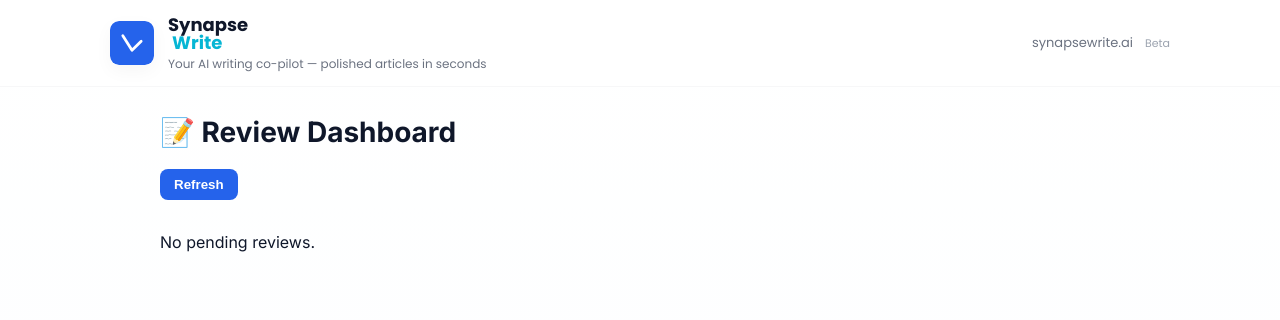
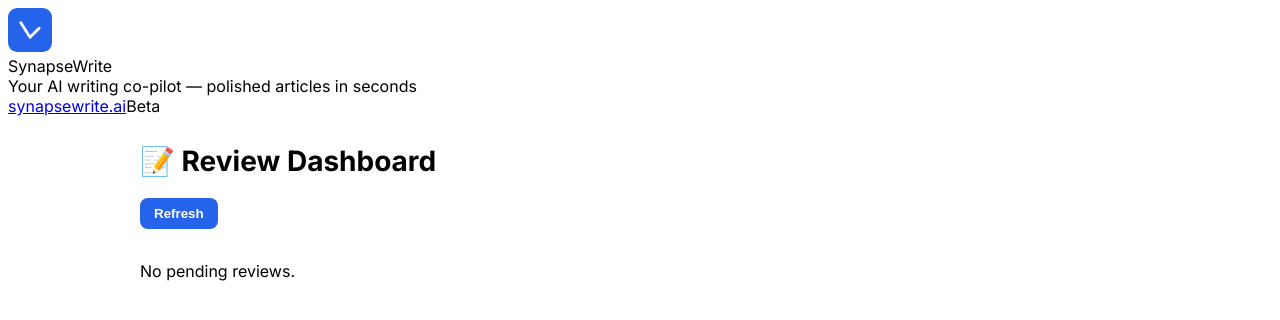
Before and after one commit to inpursuitsol/synapsewrite, a Next.js app: page / in a window 1280 px wide. Shown: the top 320 px of the page. Built offline with nearby package versions, Linux system fonts and the light colour scheme.

Commit message:
Update globals.css

```diff
--- a/app/globals.css
+++ b/app/globals.css
@@ -1,133 +1,20 @@
-/* globals.css - place at top of your existing file or replace it */
-/* Font & base ---------------------------------------------- */
-/* top of globals.css */
+/* fonts & root vars (paste at VERY TOP of app/globals.css) */
 @import url('https://fonts.googleapis.com/css2?family=Inter:wght@300;400;600;700;800&family=Poppins:wght@600;700&display=swap');
 
-:root{
+:root {
   --font-heading: "Poppins", Inter, system-ui, -apple-system, "Segoe UI", Roboto, "Helvetica Neue", Arial;
   --font-body: "Inter", system-ui, -apple-system, "Segoe UI", Roboto, "Helvetica Neue", Arial;
 }
 
-/* optional defaults */
+/* global defaults */
 html, body {
   font-family: var(--font-body);
-}
-
-
-:root{
-  --brand-primary: #2563EB; /* indigo */
-  --brand-accent:  #06B6D4; /* teal */
-  --brand-accent-2: #8B5CF6; /* purple accent */
-  --bg: #FFFFFF;
-  --muted: #6B7280;
-  --text-dark: #0F172A;
-  --card-bg: #FFFFFF;
-  --radius: 12px;
-  --glass: rgba(15,23,42,0.03);
-}
-
-* { box-sizing: border-box; }
-html,body,#root { height: 100%; }
-body {
-  margin: 0;
-  font-family: "Poppins", Inter, system-ui, -apple-system, "Segoe UI", Roboto, "Helvetica Neue", Arial;
-  color: var(--text-dark);
-  background: linear-gradient(180deg, #ffffff 0%, #fbfdff 100%);
   -webkit-font-smoothing: antialiased;
   -moz-osx-font-smoothing: grayscale;
 }
 
-/* Header ---------------------------------------------- */
-.site-header {
-  background: var(--bg);
-  border-bottom: 1px solid var(--glass);
-  position: sticky;
-  top: 0;
-  z-index: 60;
-}
-.container {
-  max-width: 1100px;
-  margin: 0 auto;
-  padding: 16px 20px;
-}
-.header-inner {
-  display:flex;
-  align-items:center;
-  justify-content:space-between;
-}
-.brand {
-  display:flex;
-  align-items:center;
-  gap:14px;
-}
-.brand-glyph { flex: none; border-radius:8px; box-shadow: 0 6px 18px rgba(2,6,23,0.04); }
-.brand-text { display:flex; flex-direction:column; line-height: 1; }
-.brand-synapse { font-size: 18px; font-weight: 700; color: var(--text-dark); }
-.brand-write { font-size: 18px; font-weight: 700; color: var(--brand-accent); margin-left: 4px; }
-.brand-tagline { font-size: 12px; color: var(--muted); margin-top:6px; font-weight:500; }
+/* optional utility classes if Tailwind doesn't have font utilities configured */
+.font-heading { font-family: var(--font-heading); }
+.font-body { font-family: var(--font-body); }
 
-/* header-right */
-.header-right { display:flex; align-items:center; gap:12px; }
-.site-link { color: var(--muted); font-size:13px; text-decoration:none; }
-.badge { font-size:11px; color: #9CA3AF; }
-
-/* Card / Inputs / Buttons ---------------------------------------------- */
-.card {
-  background: var(--card-bg);
-  border: 1px solid var(--glass);
-  border-radius: var(--radius);
-  padding: 18px;
-  box-shadow: 0 6px 24px rgba(2,6,23,0.03);
-}
-
-.input {
-  width:100%;
-  padding: 12px 14px;
-  border-radius: 10px;
-  border: 1px solid #E6EEF8;
-  outline: none;
-  font-size: 15px;
-}
-
-.btn {
-  display:inline-flex;
-  align-items:center;
-  gap:8px;
-  padding:9px 14px;
-  border-radius: 10px;
-  border: none;
-  font-weight: 600;
-  cursor: pointer;
-  transition: transform .12s ease, box-shadow .12s ease;
-}
-.btn:active { transform: translateY(1px); }
-.btn-primary {
-  background: linear-gradient(180deg, var(--brand-primary), #1E4ED8);
-  color: #fff;
-  box-shadow: 0 6px 20px rgba(37,99,235,0.18);
-}
-.btn-ghost {
-  background: #fff;
-  border: 1px solid #E6EEF8;
-  color: var(--text-dark);
-}
-
-/* Result card */
-.result-card {
-  background: var(--card-bg);
-  border-radius: 12px;
-  border: 1px solid var(--glass);
-  padding: 18px;
-  box-shadow: 0 8px 30px rgba(2,6,23,0.03);
-  max-height: 60vh;
-  overflow-y: auto;
-}
-
-/* small utilities */
-.text-muted { color: var(--muted); }
-.small { font-size: 13px; }
-.center { text-align:center; }
-.container-narrow { max-width: 920px; margin: 0 auto; padding: 28px 20px; }
-
-/* Make sure pre-wrap style available for result rendering */
-.pre-wrap { white-space: pre-wrap; word-break: break-word; }
+/* keep your existing globals below this line (do not remove them) */
```
